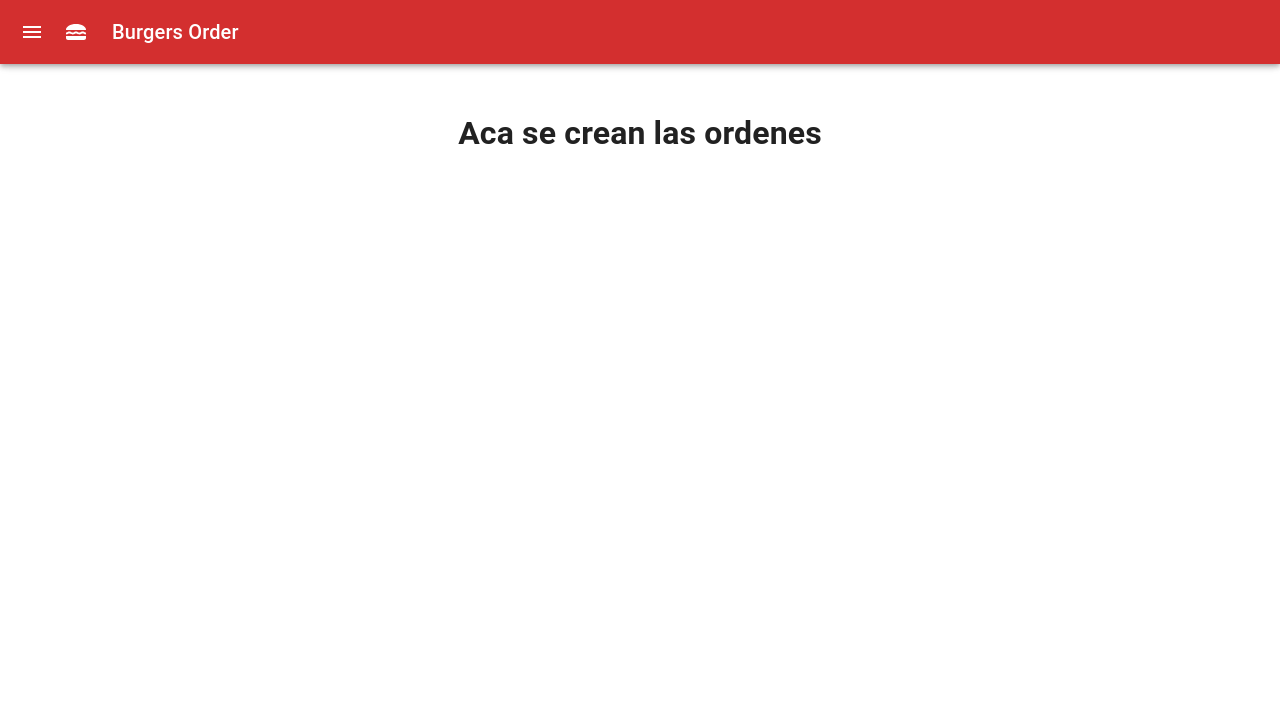
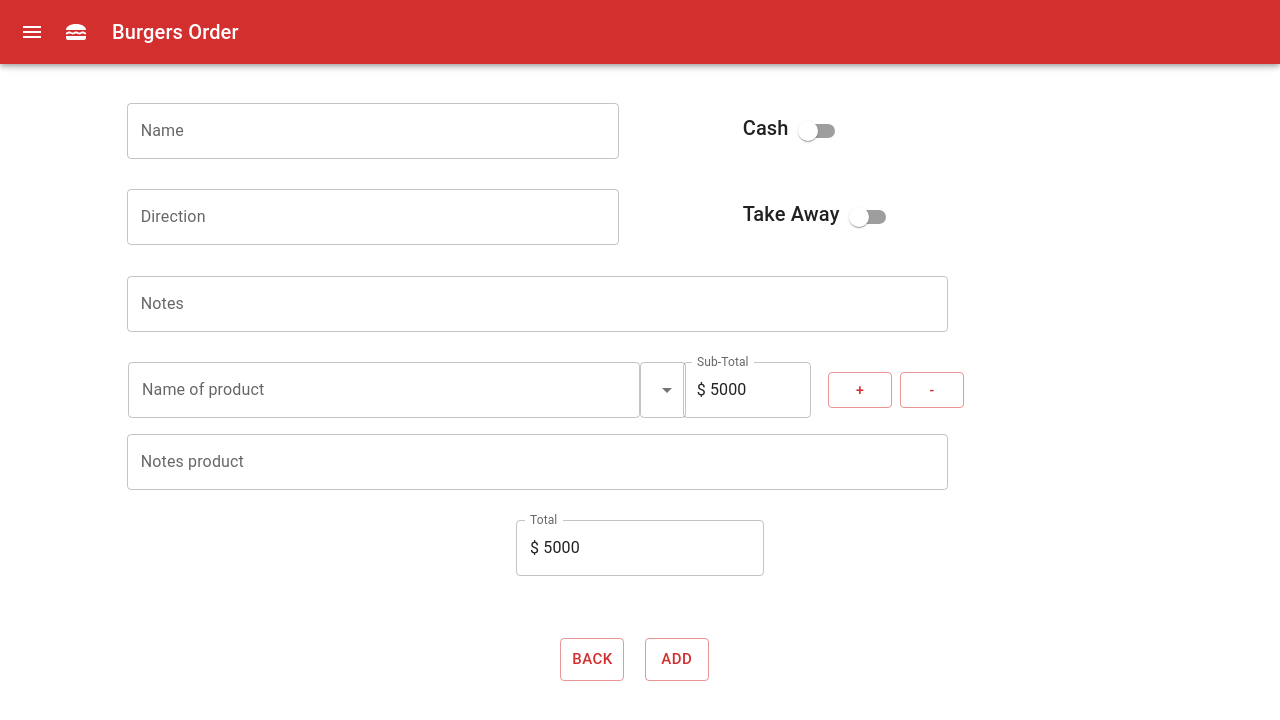
Before and after one commit to fransiri7/burgers-order-client, a React (Create React App) app: page /orders/create in a window 1280 px wide. Shown: the top 720 px of the page. Built offline with nearby package versions, Linux system fonts and the light colour scheme; no server answers.

Commit message:
estilo y disposicion de grids del componente CreateOrder

```diff
--- a/src/modules/order/CreateOrder.jsx
+++ b/src/modules/order/CreateOrder.jsx
@@ -1,5 +1,120 @@
 import React from "react";
+import { Grid, Select, Switch, TextField, Typography, MenuItem, Button } from "@mui/material";
 
 export function CreateOrder() {
-    return <h1>Aca se crean las ordenes</h1>;
+    return (
+        <Grid container direction="column" justifyContent="space-around" alignItems="center">
+            <Grid item container alignItems="center" justifyContent="center">
+                <Grid item md={6}>
+                    <TextField label="Name" variant="outlined" style={{ width: "80%" }}></TextField>
+                </Grid>
+                <Grid item container md={4}>
+                    <Grid item>
+                        <Typography variant="h6">Cash</Typography>
+                    </Grid>
+                    <Grid item>
+                        <Switch />
+                    </Grid>
+                </Grid>
+            </Grid>
+
+            <Grid item container alignItems="center" justifyContent="center">
+                <Grid item md={6}>
+                    <TextField label="Direction" variant="outlined" style={{ width: "80%" }}></TextField>
+                </Grid>
+                <Grid item container md={4}>
+                    <Grid item>
+                        <Typography variant="h6">Take Away</Typography>
+                    </Grid>
+                    <Grid item>
+                        <Switch />
+                    </Grid>
+                </Grid>
+            </Grid>
+
+            <Grid item container alignItems="center" justifyContent="center">
+                <Grid item md={10}>
+                    <TextField id="outlined-textarea" label="Notes" multiline variant="outlined" style={{ width: "80%" }}></TextField>
+                </Grid>
+            </Grid>
+
+            <Grid item container alignItems="center" justifyContent="center" spacing={2}>
+                <Grid item container md={10}>
+                    <Grid item md={6}>
+                        <TextField label="Name of product" variant="outlined" style={{ width: "100%" }}></TextField>
+                    </Grid>
+                    <Grid item md={0.5}>
+                        <Select>
+                            <MenuItem value={1}>1</MenuItem>
+                            <MenuItem value={2}>2</MenuItem>
+                            <MenuItem value={3}>3</MenuItem>
+                            <MenuItem value={4}>4</MenuItem>
+                            <MenuItem value={5}>5</MenuItem>
+                            <MenuItem value={6}>6</MenuItem>
+                            <MenuItem value={7}>7</MenuItem>
+                            <MenuItem value={8}>8</MenuItem>
+                            <MenuItem value={9}>9</MenuItem>
+                        </Select>
+                    </Grid>
+                    <Grid item md={1.5}>
+                        <TextField
+                            id="outlined-read-only-input"
+                            label="Sub-Total"
+                            defaultValue="$ 5000"
+                            InputProps={{
+                                readOnly: true
+                            }}
+                        />
+                    </Grid>
+                    <Grid item container md={2} alignItems="center" justifyContent="center" spacing={1}>
+                        <Grid item>
+                            <Button variant="outlined" style={{ width: "70%" }}>
+                                +
+                            </Button>
+                        </Grid>
+                        <Grid item>
+                            <Button variant="outlined" style={{ width: "70%" }}>
+                                -
+                            </Button>
+                        </Grid>
+                    </Grid>
+                </Grid>
+                <Grid item container alignItems="center" justifyContent="center">
+                    <Grid item md={10}>
+                        <TextField
+                            id="outlined-textarea"
+                            label="Notes product"
+                            multiline
+                            variant="outlined"
+                            style={{ width: "80%" }}
+                        ></TextField>
+                    </Grid>
+                </Grid>
+            </Grid>
+            <Grid item container alignItems="center" justifyContent="center">
+                <Grid item>
+                    <TextField
+                        id="outlined-read-only-input"
+                        label="Total"
+                        defaultValue="$ 5000"
+                        InputProps={{
+                            readOnly: true
+                        }}
+                    />
+                </Grid>
+            </Grid>
+            <Grid item container md={2} alignItems="center" justifyContent="center">
+                <Grid item>
+                    <Button variant="outlined" style={{ width: "70%" }} size="large">
+                        Back
+                    </Button>
+                </Grid>
+                <Grid item>
+                    <Button variant="outlined" style={{ width: "70%" }} size="large">
+                        Add
+                    </Button>
+                </Grid>
+            </Grid>
+        </Grid>
+    );
 }
```
